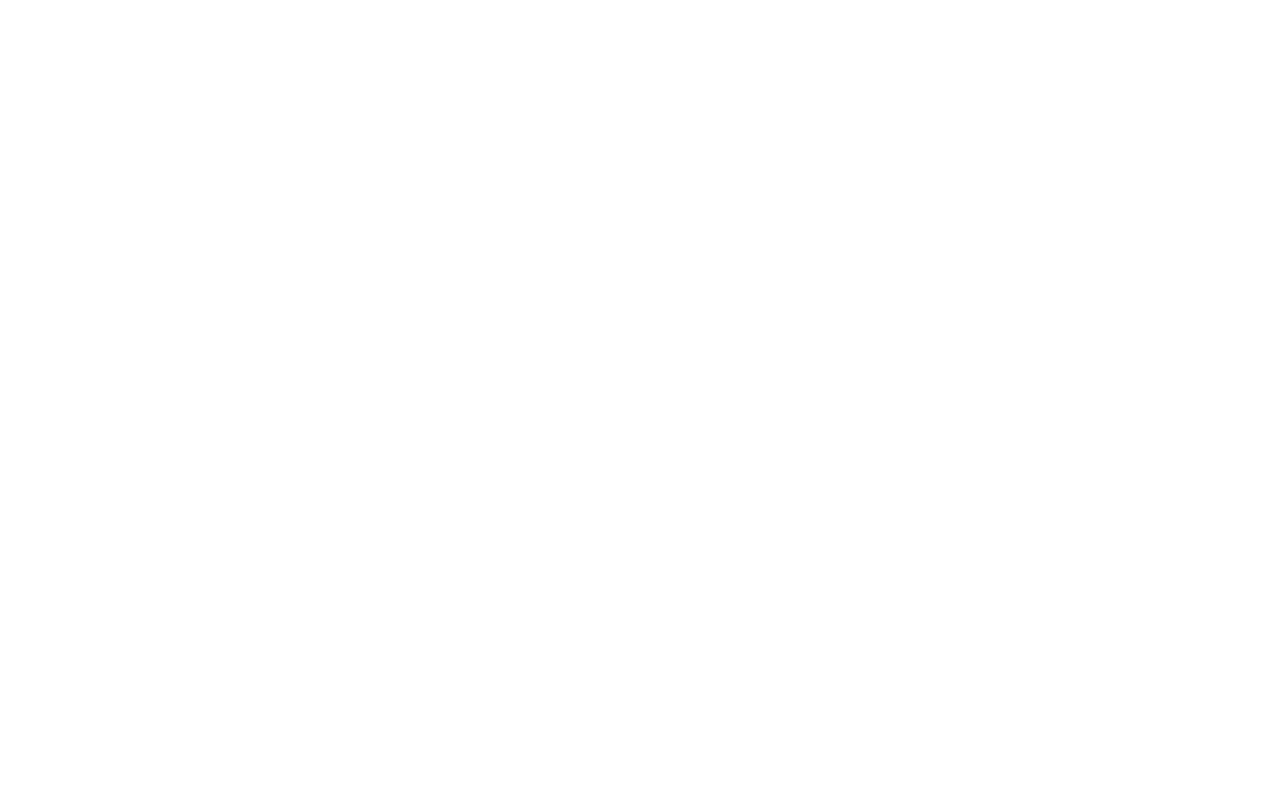
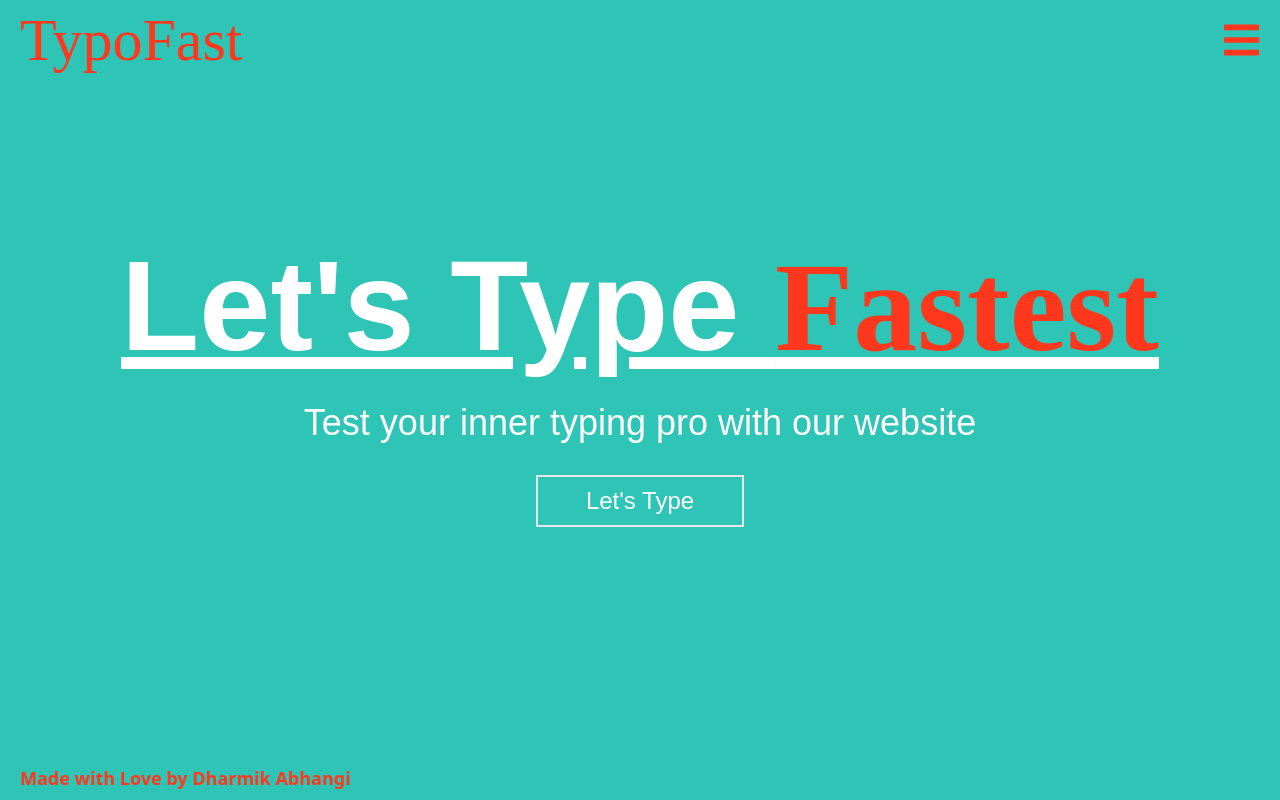
Before and after one commit to Dharmik3107/TypoFast, a React (Create React App) app: page / in a window 1280 px wide. Before the commit this address had no page. Built offline with nearby package versions, Linux system fonts and the light colour scheme; a web font is replaced by a local one.

Commit message:
path changes

```diff
--- a/src/App.js
+++ b/src/App.js
@@ -13,16 +13,8 @@ function App() {
   return isDesktopOrLaptop ? (
     <Router>
       <Routes>
-        <Route
-          exact
-          path="https://dharmik3107.github.io/typofast/"
-          element={<Home />}
-        />
-        <Route
-          exact
-          path="https://dharmik3107.github.io/typofast/type"
-          element={<Type />}
-        />
+        <Route exact path="/" element={<Home />} />
+        <Route exact path="/type" element={<Type />} />
         <Route component={NotFound} />
       </Routes>
     </Router>
```
